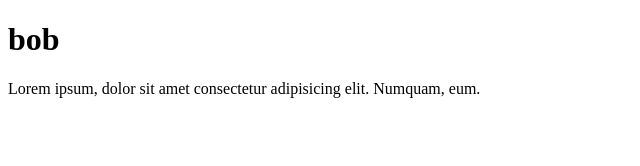
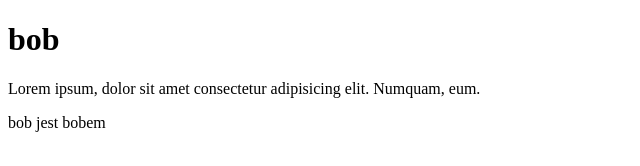
Before and after one commit to trismagostis/git, a plain HTML site: page index.html in a window 1280 px wide. Shown: the whole page, without its empty margins (0-640 px from the left). Drawn offline with Linux system fonts and the light colour scheme.

Commit message:
commit z domu

```diff
--- a/index.html
+++ b/index.html
@@ -11,5 +11,6 @@
     <p>
       Lorem ipsum, dolor sit amet consectetur adipisicing elit. Numquam, eum.
     </p>
+    <p>bob jest bobem</p>
   </body>
 </html>
```
